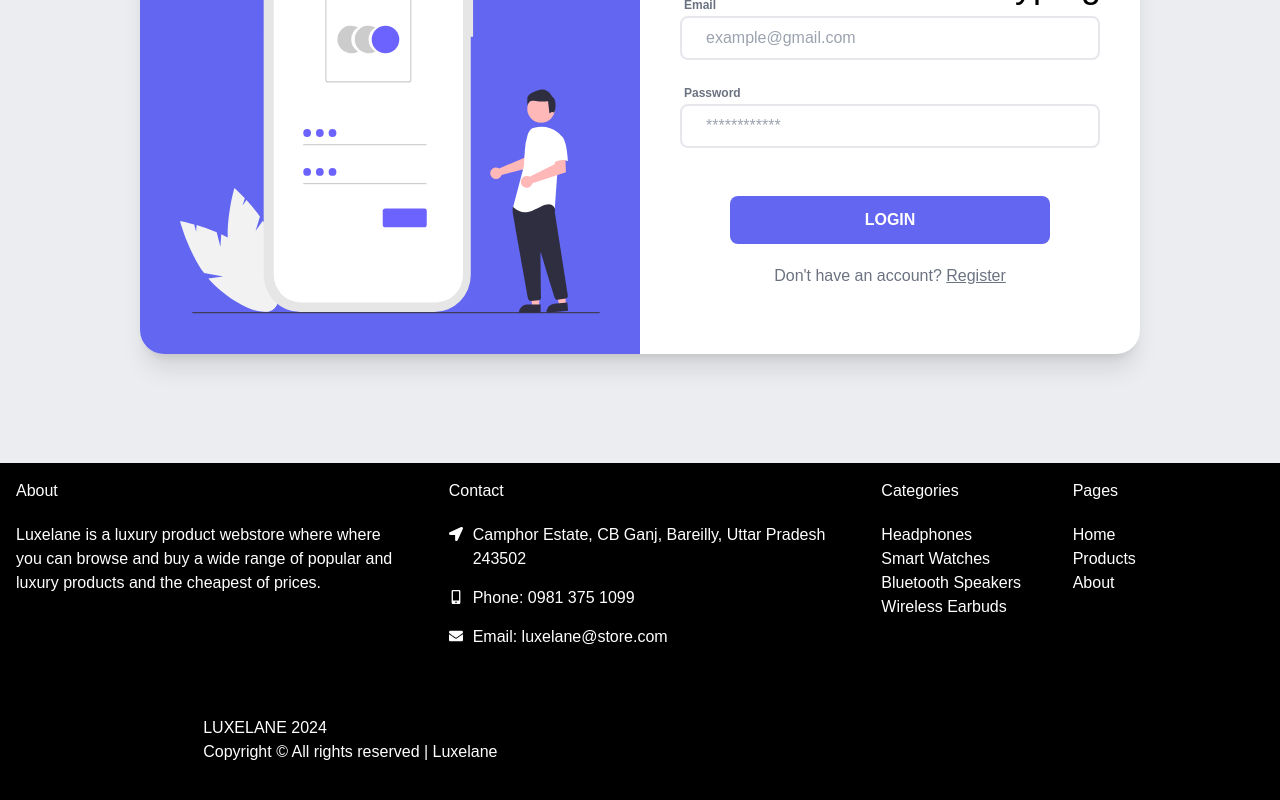
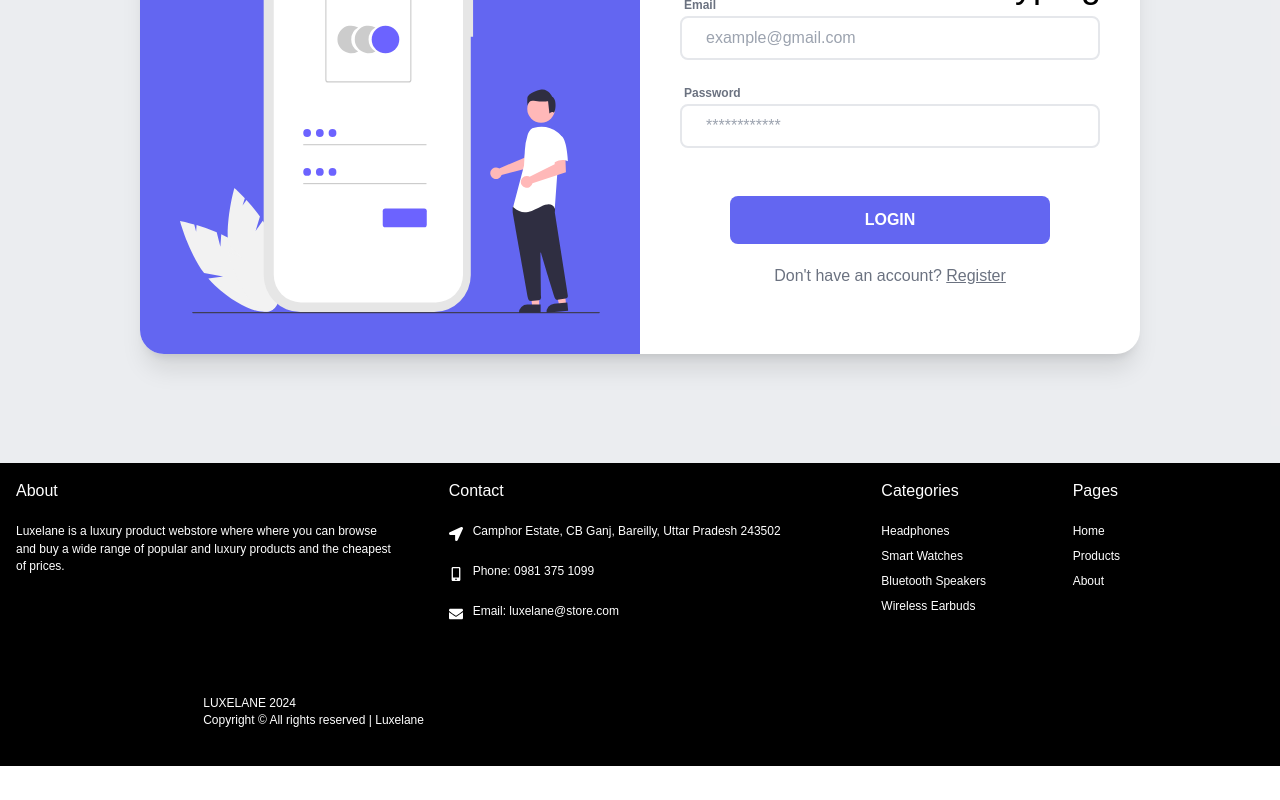
Before and after one commit to tejaspawar1137/luxe-lane, a React (Create React App) app in the folder Client/: page /login in a window 1280 px wide. Shown: the part 337-1137 px from the top of the page. After the commit the page ends 1103 px from the top, so only its background shows below. Built offline with nearby package versions, Linux system fonts and the light colour scheme.

Commit message:
Update Footer.jsx

```diff
--- a/Client/src/components/Footer/Footer.jsx
+++ b/Client/src/components/Footer/Footer.jsx
@@ -5,7 +5,7 @@ import { FaLocationArrow, FaMobileAlt, FaEnvelope } from "react-icons/fa";
 const Footer = () => {
   return (
     <div>
-    <div style={{color:'white'}} className="container p-4 bg-black">
+    <div style={{color:'white'}} className="containerr p-4 bg-black">
       <div className="footer">
         <div className="about">
           <div className="title">About</div>
```
